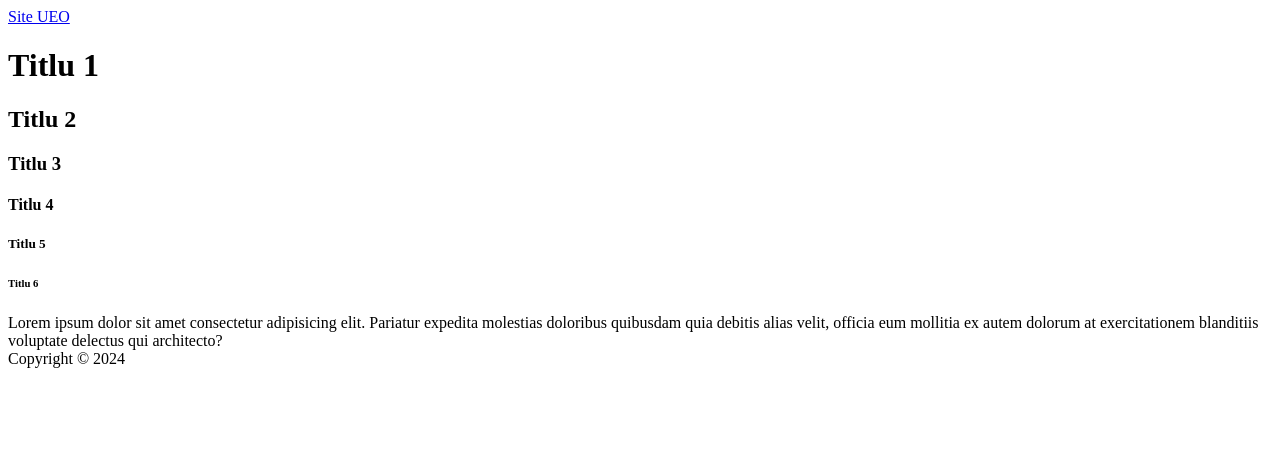
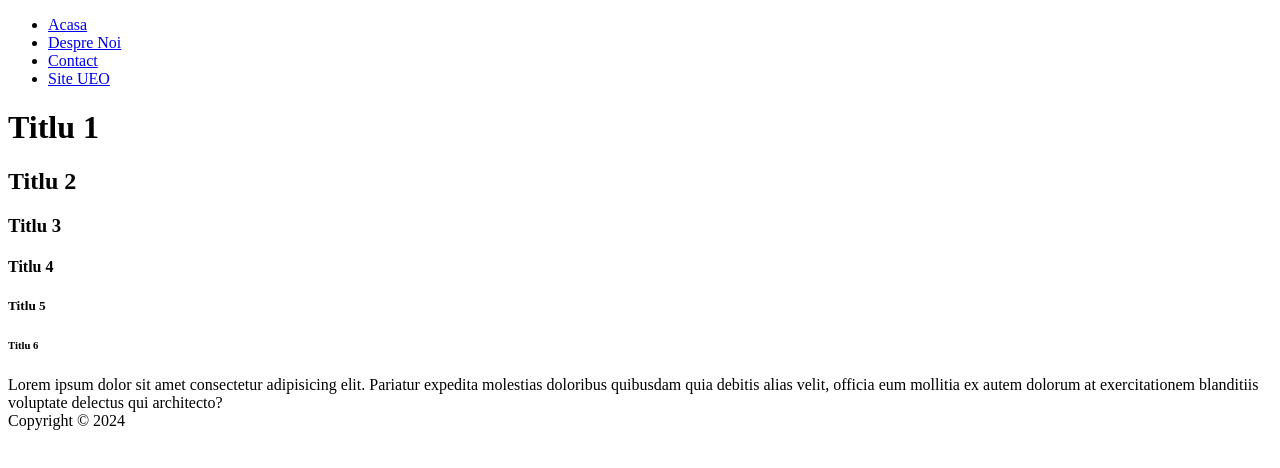
Before and after one commit to DavidBatkay/curs1, a plain HTML site: page index.html in a window 1280 px wide. Drawn offline with Linux system fonts and the light colour scheme.

Commit message:
adaugare nav

```diff
--- a/index.html
+++ b/index.html
@@ -15,7 +15,17 @@
 <body>
 
     <header>
-        <a href="http://emanuel.ro" target="_blank">Site UEO</a>
+        <nav>
+            <ul>
+                <li>
+                    <a href="#">Acasa</a>
+                </li>
+                <li><a href="#">Despre Noi</a></li>
+                <li><a href="#">Contact</a></li>
+                <li><a href="http://emanuel.ro" target="_blank">Site UEO</a></li>
+            </ul>
+        </nav>
+
         <h1>Titlu 1</h1>
         <h2>Titlu 2</h2>
         <h3>Titlu 3</h3>
```
